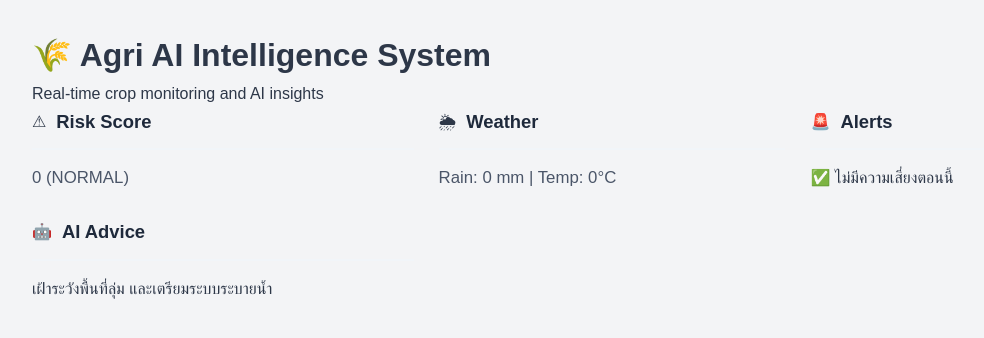
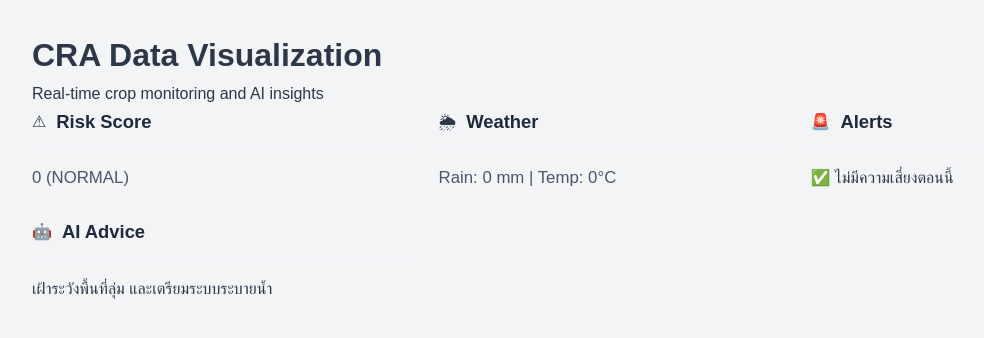
Before and after one commit to kittidae/CRA, a FastAPI app: page / in a window 1280 px wide. Shown: the top 338 px of the page, without its empty margins (28-1012 px from the left). Run offline with FastAPI, Linux system fonts and the light colour scheme; data that the repository does not hold is empty.

Commit message:
new html

```diff
--- a/templates/index.html
+++ b/templates/index.html
@@ -3,7 +3,7 @@
 <head>
   <meta charset="UTF-8">
   <meta name="viewport" content="width=device-width, initial-scale=1.0">
-  <title>🌾 Agri AI Dashboard</title>
+  <title>CRA Data Visualization</title>
 
   <link rel="preconnect" href="https://fonts.googleapis.com">
   <link rel="preconnect" href="https://fonts.gstatic.com" crossorigin>
@@ -17,7 +17,8 @@
   <div class="dashboard-wrapper">
 
     <header class="dashboard-header">
-      <h1>🌾 Agri AI Intelligence System</h1>
+
+      <h1>CRA Data Visualization</h1>
       <p class="subtitle">Real-time crop monitoring and AI insights</p>
     </header>
 
```
